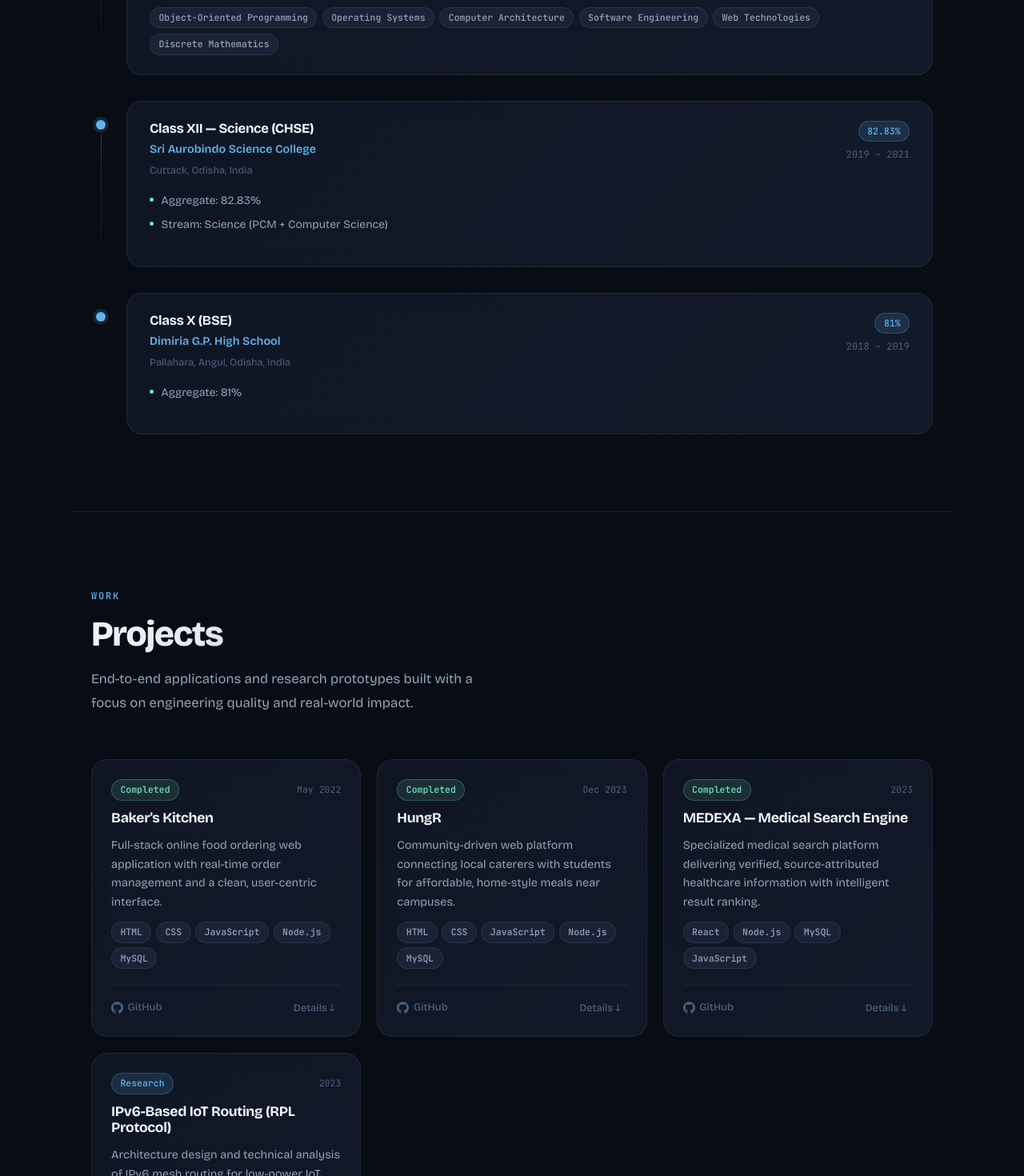
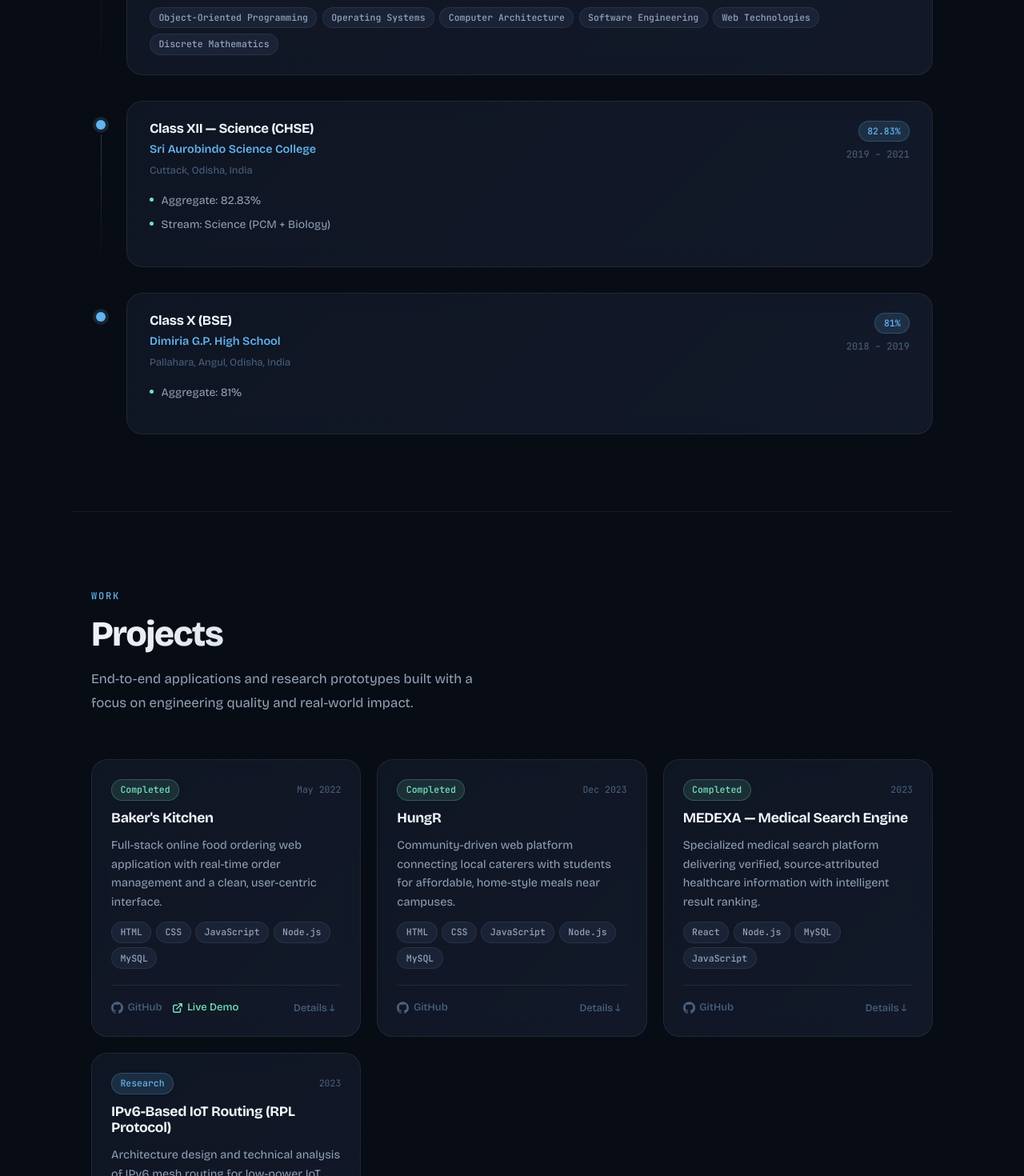
Before and after one commit to sankalpa-dot/portfolio, a React (Vite) app: page / in a window 1280 px wide. Shown: the part 2632-4102 px from the top of the page at 80% size. Built offline with nearby package versions, Linux system fonts and the light colour scheme.

Commit message:
Update portfolio.ts

```diff
--- a/src/data/portfolio.ts
+++ b/src/data/portfolio.ts
@@ -74,7 +74,7 @@ export const EDUCATION: Education[] = [
     location: "Cuttack, Odisha, India",
     duration: "2019 – 2021",
     cgpa: "82.83%",
-    highlights: ["Aggregate: 82.83%", "Stream: Science (PCM + Computer Science)"],
+    highlights: ["Aggregate: 82.83%", "Stream: Science (PCM + Biology)"],
     coursework: [],
   },
   {
@@ -98,7 +98,7 @@ export const PROJECTS: Project[] = [
       "Baker's Kitchen is a full-stack food ordering platform enabling users to browse menus, place orders, and track deliveries. Built with a responsive UI and a Node.js backend, it demonstrates end-to-end web development skills including authentication, database design, and RESTful API integration.",
     tech: ["HTML", "CSS", "JavaScript", "Node.js", "MySQL"],
     githubUrl: "https://github.com/bipasa2003/bakers-kitchen",
-    liveUrl: "", // [REPLACE: Add live URL when deployed]
+    liveUrl: "https://bipasa2003.github.io/bakers-kitchen/#Gallery-Id", // [REPLACE: Add live URL when deployed]
     features: [
       "User authentication & session management",
       "Dynamic menu browsing with category filters",
```
